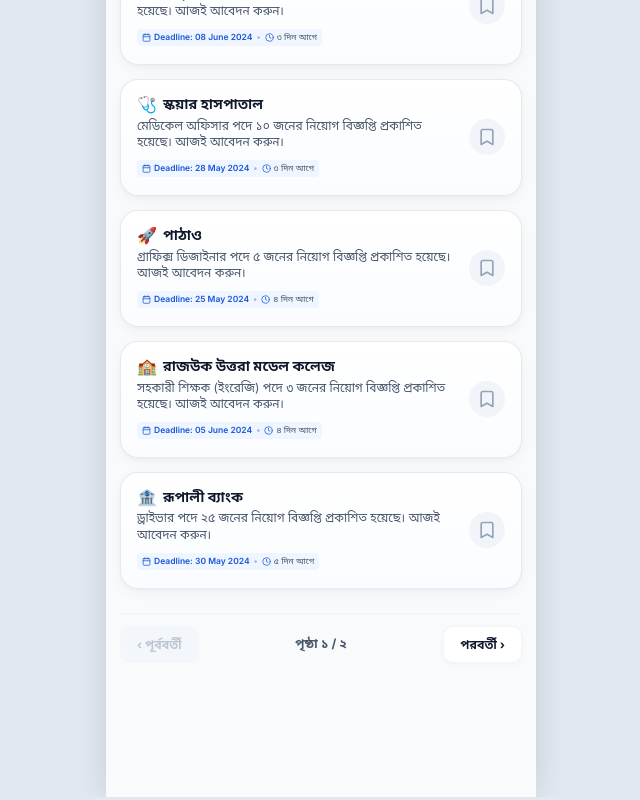
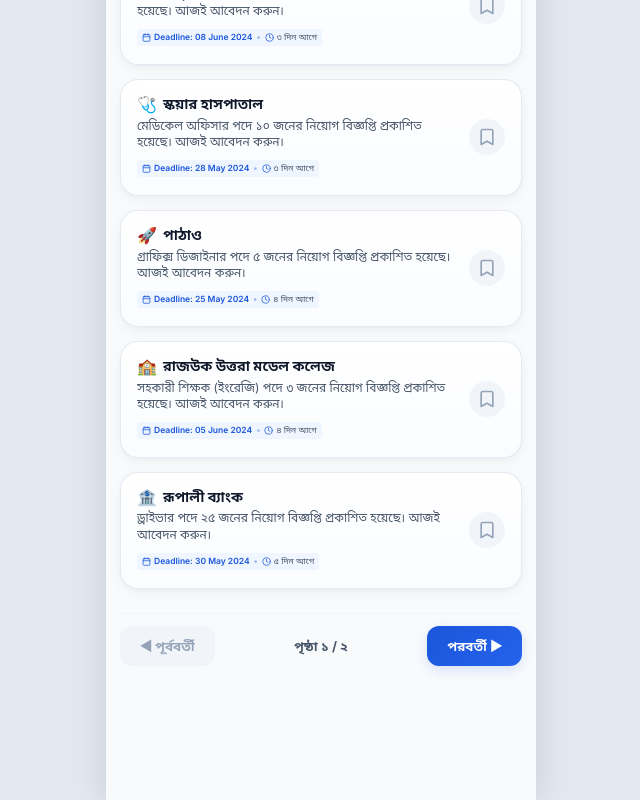
Before and after one commit to rudrodeb029/Job-Circular, a React (Vite) app: page /all-circulars in a window 1280 px wide. Shown: the part 2178-2978 px from the top of the page, without its empty margins (319-959 px from the left). Built offline with nearby package versions, Linux system fonts and the light colour scheme; no server answers.

Commit message:
Apply premium gradient styling and drop shadows to all Home and AllCirculars page pagination buttons

```diff
--- a/src/pages/AllCirculars.jsx
+++ b/src/pages/AllCirculars.jsx
@@ -125,28 +125,30 @@
           }}>
             <button
               disabled={currentPage === 1}
-              onClick={() => setCurrentPage(prev => Math.max(prev - 1, 1))}
+              onClick={() => {
+                setCurrentPage(prev => Math.max(prev - 1, 1));
+                window.scrollTo({ top: 0, behavior: 'smooth' });
+              }}
               style={{
-                padding: '8px 16px',
-                borderRadius: '10px',
-                border: '1.5px solid var(--border-light)',
-                background: currentPage === 1 ? 'var(--bg-secondary)' : 'var(--white)',
-                color: currentPage === 1 ? 'var(--text-muted)' : 'var(--text-primary)',
+                padding: '10px 20px',
+                borderRadius: '12px',
+                border: 'none',
+                background: currentPage === 1 ? '#f1f5f9' : 'linear-gradient(135deg, var(--primary) 0%, #2563eb 100%)',
+                color: currentPage === 1 ? '#94a3b8' : '#ffffff',
                 fontWeight: 700,
-                fontSize: '12px',
+                fontSize: '13px',
                 cursor: currentPage === 1 ? 'not-allowed' : 'pointer',
-                opacity: currentPage === 1 ? 0.6 : 1,
-                boxShadow: currentPage === 1 ? 'none' : '0 2px 6px rgba(0,0,0,0.03)',
+                boxShadow: currentPage === 1 ? 'none' : '0 4px 12px rgba(26, 86, 219, 0.15)',
                 transition: 'all 0.2s ease',
                 display: 'flex',
                 alignItems: 'center',
                 gap: '4px'
               }}
             >
-              ‹ {isEn ? 'Previous' : 'পূর্ববর্তী'}
+              ◀ {isEn ? 'Previous' : 'পূর্ববর্তী'}
             </button>
 
-            <span style={{ fontSize: '12.5px', fontWeight: 700, color: 'var(--text-secondary)' }}>
+            <span style={{ fontSize: '13px', fontWeight: 700, color: 'var(--text-secondary)' }}>
               {isEn
                 ? `Page ${currentPage} of ${totalPages}`
                 : `পৃষ্ঠা ${toBengaliNumber(currentPage)} / ${toBengaliNumber(totalPages)}`}
@@ -154,25 +156,27 @@
 
             <button
               disabled={currentPage === totalPages}
-              onClick={() => setCurrentPage(prev => Math.min(prev + 1, totalPages))}
+              onClick={() => {
+                setCurrentPage(prev => Math.min(prev + 1, totalPages));
+                window.scrollTo({ top: 0, behavior: 'smooth' });
+              }}
               style={{
-                padding: '8px 16px',
-                borderRadius: '10px',
-                border: '1.5px solid var(--border-light)',
-                background: currentPage === totalPages ? 'var(--bg-secondary)' : 'var(--white)',
-                color: currentPage === totalPages ? 'var(--text-muted)' : 'var(--text-primary)',
+                padding: '10px 20px',
+                borderRadius: '12px',
+                border: 'none',
+                background: currentPage === totalPages ? '#f1f5f9' : 'linear-gradient(135deg, var(--primary) 0%, #2563eb 100%)',
+                color: currentPage === totalPages ? '#94a3b8' : '#ffffff',
                 fontWeight: 700,
-                fontSize: '12px',
+                fontSize: '13px',
                 cursor: currentPage === totalPages ? 'not-allowed' : 'pointer',
-                opacity: currentPage === totalPages ? 0.6 : 1,
-                boxShadow: currentPage === totalPages ? 'none' : '0 2px 6px rgba(0,0,0,0.03)',
+                boxShadow: currentPage === totalPages ? 'none' : '0 4px 12px rgba(26, 86, 219, 0.15)',
                 transition: 'all 0.2s ease',
                 display: 'flex',
                 alignItems: 'center',
                 gap: '4px'
               }}
             >
-              {isEn ? 'Next' : 'পরবর্তী'} ›
+              {isEn ? 'Next' : 'পরবর্তী'} ▶
             </button>
           </div>
         )}
--- a/src/pages/Home.jsx
+++ b/src/pages/Home.jsx
@@ -170,16 +170,15 @@
                   window.scrollTo({ top: 0, behavior: 'smooth' });
                 }}
                 style={{
-                  padding: '10px 18px',
+                  padding: '10px 20px',
                   borderRadius: '12px',
-                  border: '1.5px solid var(--border-light)',
-                  background: currentPage === 1 ? 'var(--bg-secondary)' : 'var(--white)',
-                  color: currentPage === 1 ? 'var(--text-muted)' : 'var(--text-primary)',
+                  border: 'none',
+                  background: currentPage === 1 ? '#f1f5f9' : 'linear-gradient(135deg, var(--primary) 0%, #2563eb 100%)',
+                  color: currentPage === 1 ? '#94a3b8' : '#ffffff',
                   fontWeight: 700,
                   fontSize: '13px',
                   cursor: currentPage === 1 ? 'not-allowed' : 'pointer',
-                  opacity: currentPage === 1 ? 0.6 : 1,
-                  boxShadow: currentPage === 1 ? 'none' : '0 2px 6px rgba(0,0,0,0.03)',
+                  boxShadow: currentPage === 1 ? 'none' : '0 4px 12px rgba(26, 86, 219, 0.15)',
                   transition: 'all 0.2s ease',
                   display: 'flex',
                   alignItems: 'center',
@@ -202,16 +201,15 @@
                   window.scrollTo({ top: 0, behavior: 'smooth' });
                 }}
                 style={{
-                  padding: '10px 18px',
+                  padding: '10px 20px',
                   borderRadius: '12px',
-                  border: '1.5px solid var(--border-light)',
-                  background: currentPage === totalPages ? 'var(--bg-secondary)' : 'var(--white)',
-                  color: currentPage === totalPages ? 'var(--text-muted)' : 'var(--text-primary)',
+                  border: 'none',
+                  background: currentPage === totalPages ? '#f1f5f9' : 'linear-gradient(135deg, var(--primary) 0%, #2563eb 100%)',
+                  color: currentPage === totalPages ? '#94a3b8' : '#ffffff',
                   fontWeight: 700,
                   fontSize: '13px',
                   cursor: currentPage === totalPages ? 'not-allowed' : 'pointer',
-                  opacity: currentPage === totalPages ? 0.6 : 1,
-                  boxShadow: currentPage === totalPages ? 'none' : '0 2px 6px rgba(0,0,0,0.03)',
+                  boxShadow: currentPage === totalPages ? 'none' : '0 4px 12px rgba(26, 86, 219, 0.15)',
                   transition: 'all 0.2s ease',
                   display: 'flex',
                   alignItems: 'center',
```
